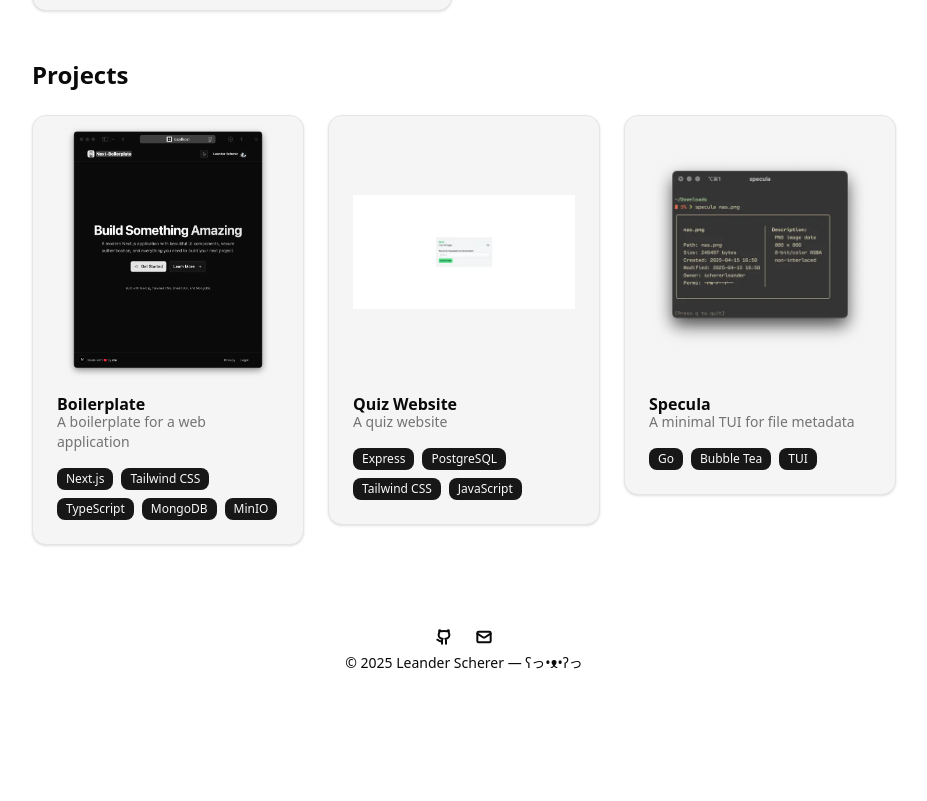
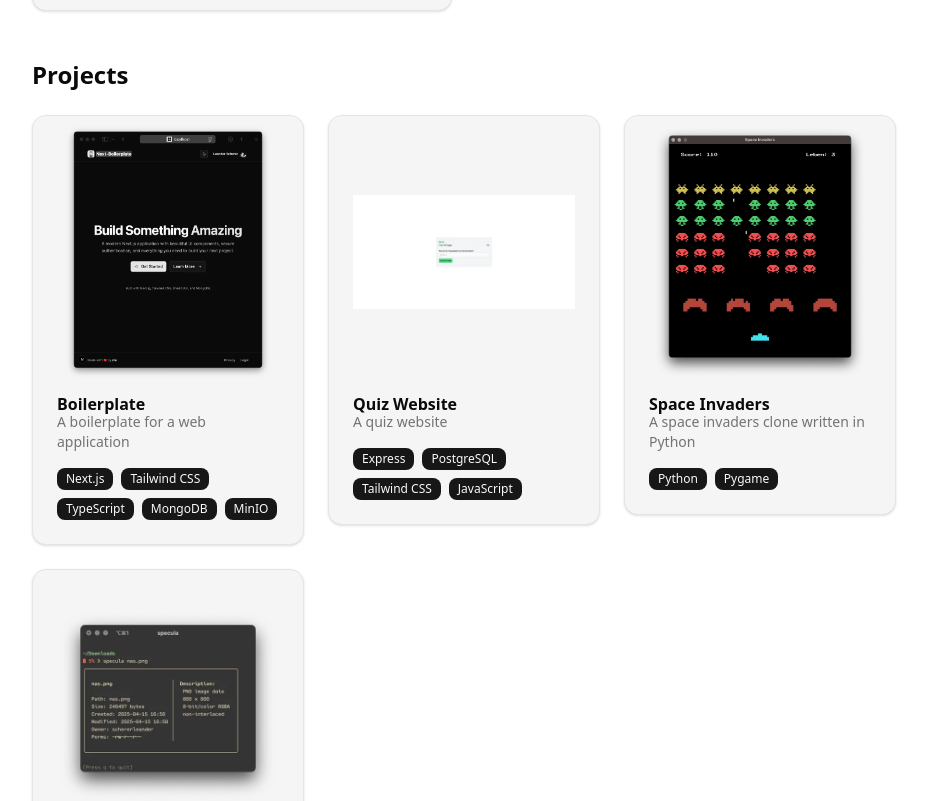
Before and after one commit to schererleander/site, a React (Vite) app: page / in a window 1280 px wide. Shown: the part 1139-1940 px from the top of the page, without its empty margins (176-1103 px from the left). Before the commit the page ends 1828 px from the top, so only its background shows below. Built offline with nearby package versions, Linux system fonts and the light colour scheme.

Commit message:
feat: add space invader project

```diff
--- a/src/data/projects.ts
+++ b/src/data/projects.ts
@@ -14,6 +14,13 @@ export const Projects = [
     badges: ["Express", "PostgreSQL", "Tailwind CSS", "JavaScript"],
   },
   {
+    name: "Space Invaders",
+    description: "A space invaders clone written in Python",
+    image: "/images/spaceinvaders.webp",
+    link: "https://github.com/schererleander/spaceinvaders",
+    badges: ["Python", "Pygame"],
+  },
+  {
     name: "Specula",
     description: "A minimal TUI for file metadata",
     image: "/images/specula.webp",
```
Also changed, not shown: public/images/spaceinvaders.webp (added).
